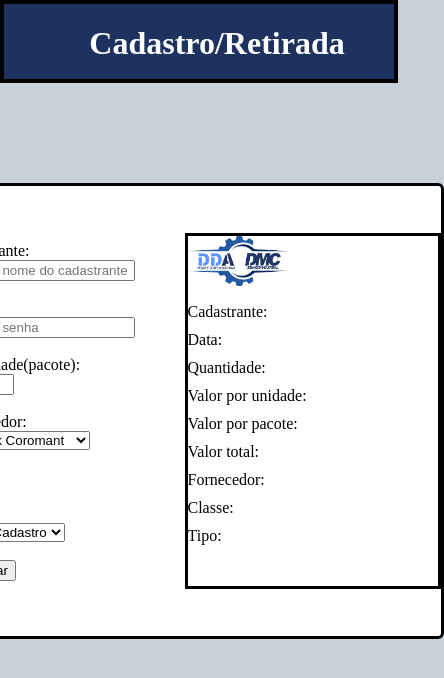
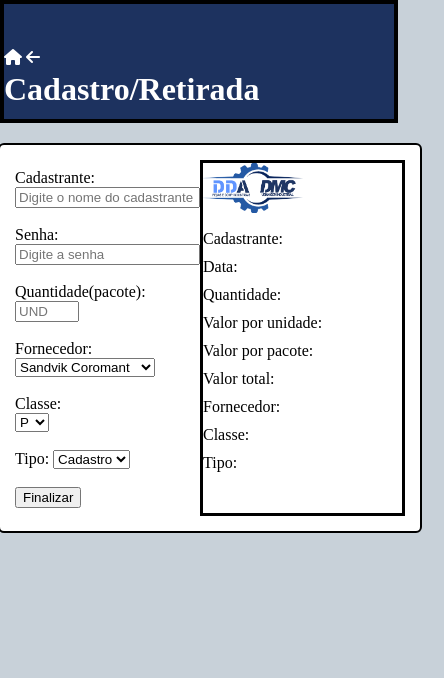
Before and after one commit to Marcossly07/FrontEnd-SA1, a plain HTML site: page templates/cadastro.html in a window 390 px wide. Shown: the whole page, 444 px wide, since content can reach past the window. Drawn offline with Linux system fonts and the light colour scheme.

Commit message:
01_Responsividade do cadastro.html

```diff
--- a/static/cadastro.css
+++ b/static/cadastro.css
@@ -23,7 +23,7 @@ a{
     top: 10px;
     left: -850px;
     text-decoration: none;
-    z-index: 1000px
+    z-index: 1000;
 }
 .opcoes{
     display: flex;
@@ -40,8 +40,11 @@ a{
     display: flex;
     background-color: #1d325f;
     width: 100%;
-    height: 55px;
+    min-height: 55px;
     justify-content: center;
+    align-items: center;
+    margin-top: 10px;
+    padding: 10px;
 }
 
 .exibicao h1{
@@ -51,7 +54,11 @@ a{
     display: flex;
     justify-content: center;
     align-items: center;
-    margin-top: 100px;
+    gap: 20px;
+    margin: 40px auto;
+    padding: 0 15px;
+    max-width: 1200px;
+    width: 100%;
 }
 
 .cheque{
@@ -66,18 +73,48 @@ a{
 }
 
 .area-de-interacao{
-    display: flex;
+  display: flex;
+    flex-direction: row;
     background-color: white;
-    width: 750px;
-    height: 450px;
+    width: 100%;
+    max-width: 750px;
     justify-content: center;
     align-items: center;
     border-radius: 6px;
-    border: solid;
+    border: 2px solid #000;
+    padding: 20px;
 }
 
-@media(max-width: 2000px){
-    a{
-        left: -200px;
+@media (max-width: 768px) {
+    .main {
+        flex-direction: column;
+        margin-top: 20px;
+    }
+
+    .cheque {
+        margin-left: 0;
+    }
+
+    .cabecalho {
+        flex-direction: column;
+        padding-top: 40px;
+
+    a {
+        top: 15px;
+        left: 50%;
+        transform: translateX(-50%);
     }
 }
+
+@media (max-width: 480px) {
+    .area-de-interacao {
+        min-height: auto;
+        padding: 15px;
+    }
+
+    .opcoes button {
+        width: 100%;
+        max-width: none;
+    }
+}
+}
--- a/static/entradas-e-saidas.css
+++ b/static/entradas-e-saidas.css
@@ -8,7 +8,10 @@
 }
 body{
     margin: 0;
+    padding: 0;
     background-color: #8c929e;
+    font-family: 'Nexa-Heavy', sans-serif;
+    color: white;
 }
 
 nav{
```
Also changed, not shown: scripts/index.js (line endings or trailing spaces).
